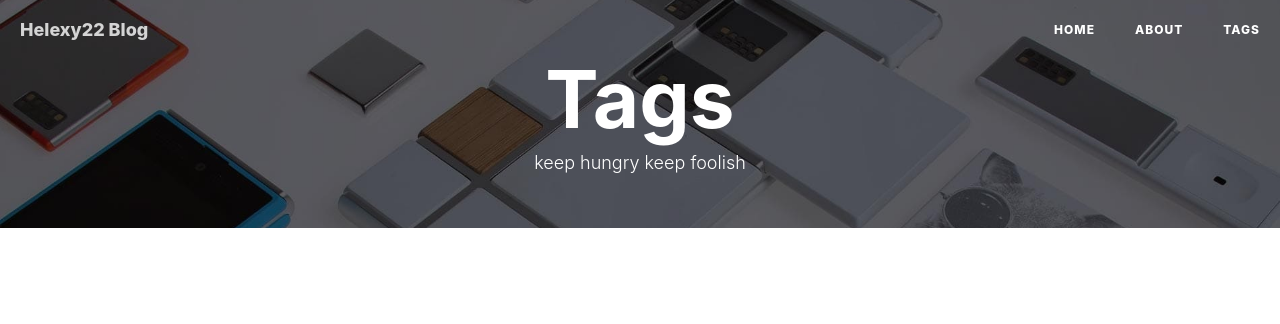
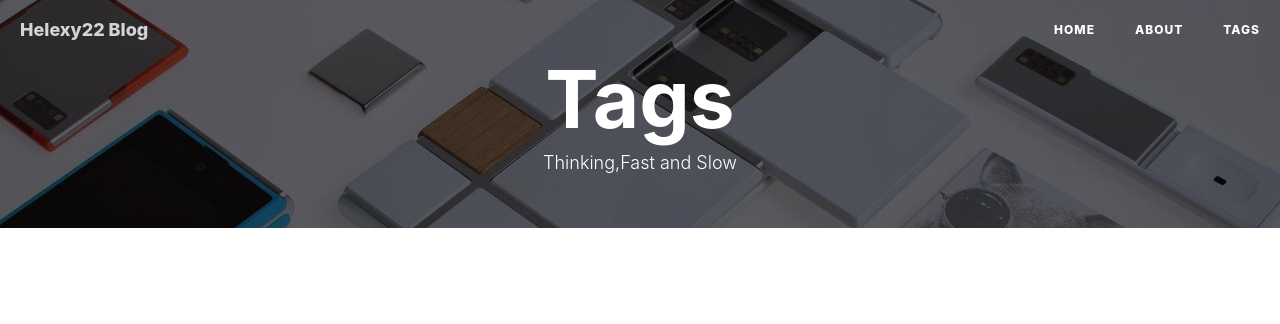
Before and after one commit to helexy22/helexy22.github.com, a Jekyll site: the page built from tags.html, in a window 1280 px wide. Shown: the top 324 px of the page. Built offline with Jekyll 4.4.1, drawn with Linux system fonts in a browser that asks for light colours; nearby versions of some CDN libraries; comment, search, counter and statistics services are not loaded.

Commit message:
Update tags.html

```diff
--- a/tags.html
+++ b/tags.html
@@ -1,7 +1,7 @@
 ---
 title: Tags
 layout: default
-description: keep hungry keep foolish
+description: Thinking,Fast and Slow
 header-img: "img/tag-bg.jpg"
 ---
 
```
